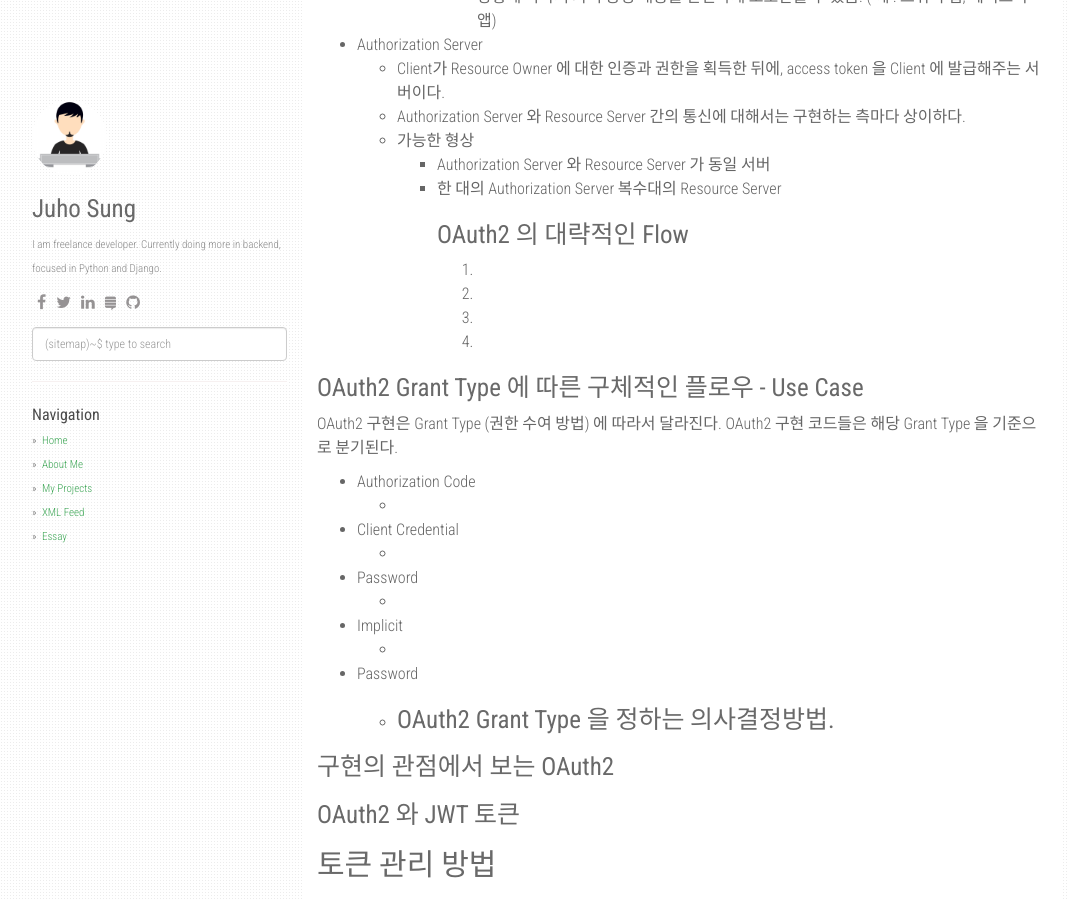
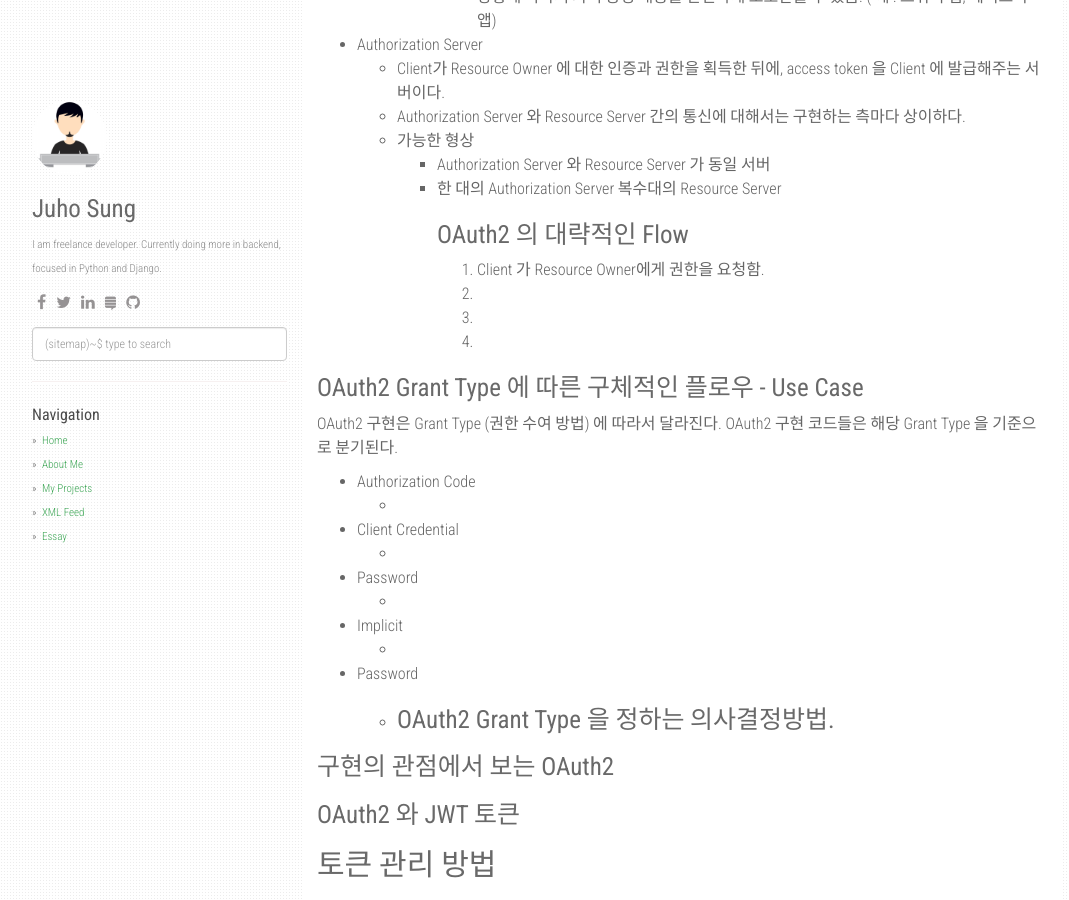
Before and after one commit to ktjooho/ktjooho.github.io, a Jekyll site: the page built from _posts/2019-01-05-review-oauth2.markdown, in a window 1280 px wide and 900 px high, scrolled down 1628 px. Shown: the whole window, without its empty margins (53-1122 px from the left). Built offline with Jekyll 4.4.1, drawn with Linux system fonts in a browser that asks for light colours; nearby versions of some CDN libraries; comment, search, counter and statistics services are not loaded.

Commit message:
Update 2019-01-05-review-oauth2.markdown

```diff
--- a/_posts/2019-01-05-review-oauth2.markdown
+++ b/_posts/2019-01-05-review-oauth2.markdown
@@ -56,7 +56,7 @@ OAuth2 관련된 코드를 [WebFlux(Reactive Web)](https://docs.spring.io/spring
     - Authorization Server 와 Resource Server 가 동일 서버
     - 한 대의 Authorization Server 복수대의 Resource Server
 # OAuth2 의 대략적인 Flow
- 1.
+ 1. Client 가 Resource Owner에게 권한을 요청함.
  2.
  3.
  4.
```
